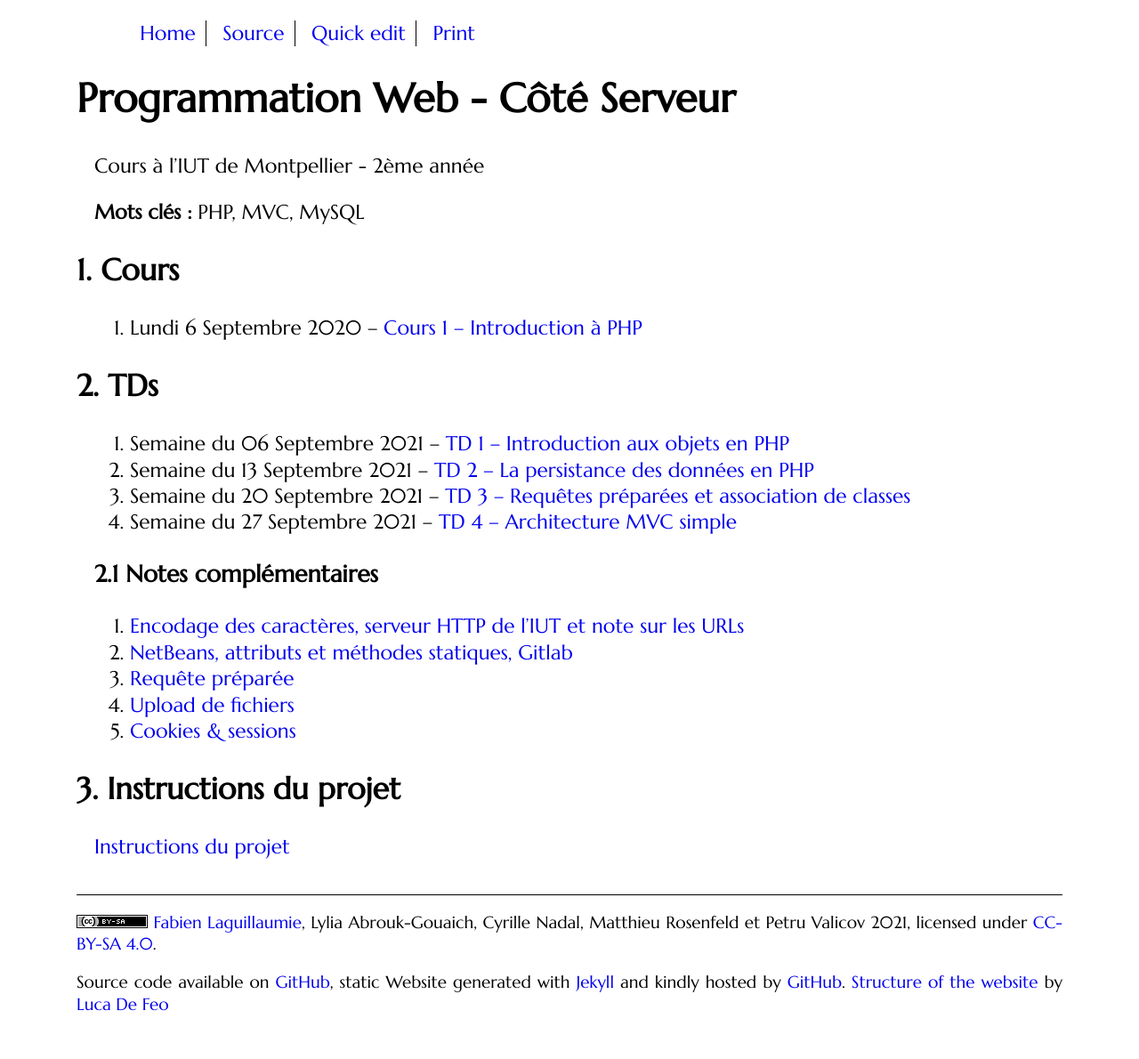
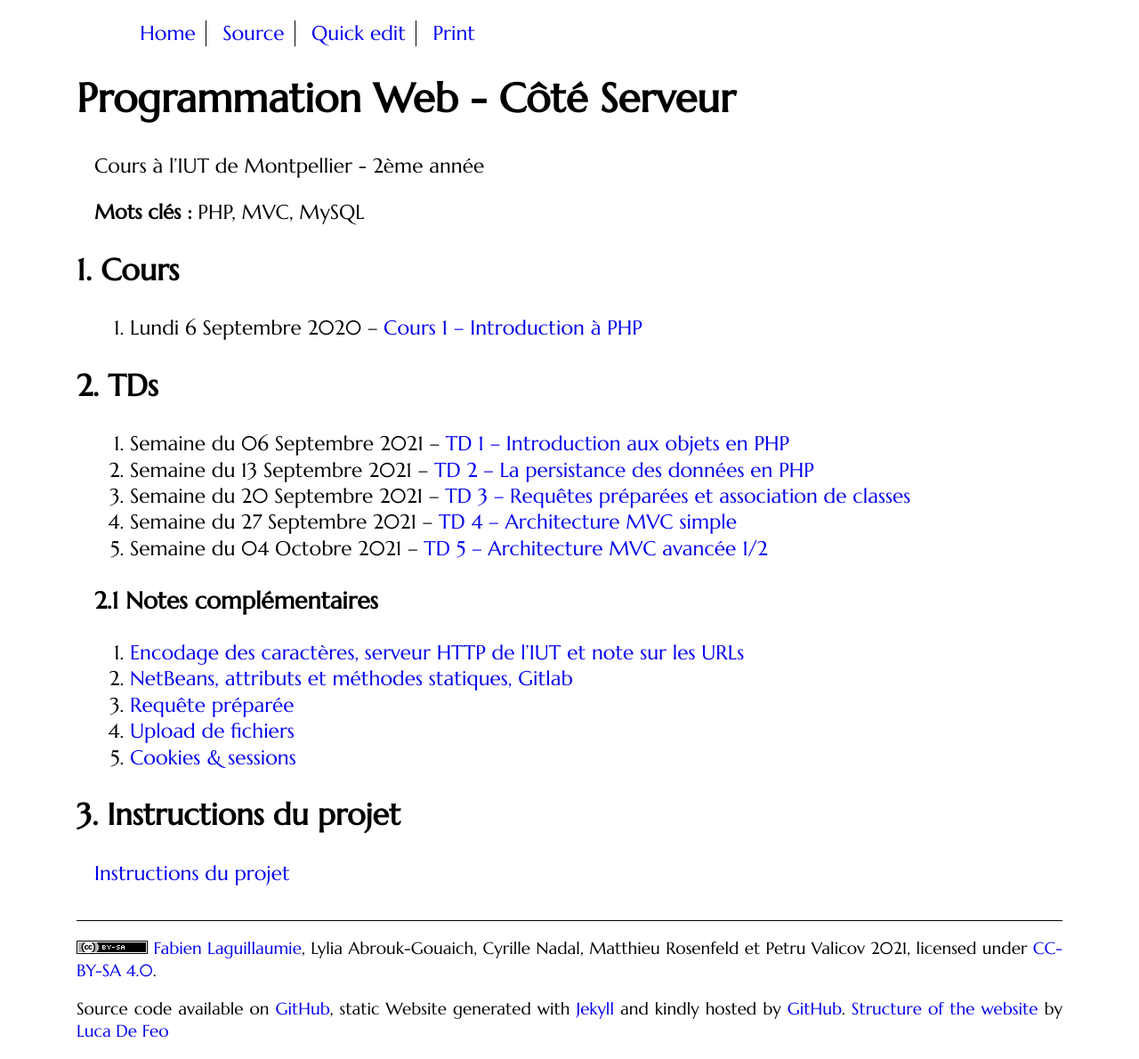
Before and after one commit to romainlebreton/R3.01-DeveloppementWeb, a Jekyll site: the page built from index.md, in a window 1280 px wide. Shown: the whole page at 89% size. Built offline with Jekyll 4.4.1, drawn with Linux system fonts in a browser that asks for light colours; some web fonts are replaced; before the commit the page ends 1160 px from its top, so only the background shows below that.

Commit message:
nouveau TD

```diff
--- a/index.md
+++ b/index.md
@@ -24,7 +24,7 @@ Cours à l'IUT de Montpellier - 2ème année
 <!-- <\!-- ([English version](tutorials/tutorial3-en.html)) -\-> -->
 1. Semaine du 27 Septembre 2021 --  [TD 4 -- Architecture MVC simple](tutorials/tutorial4.html)
 <!-- <\!-- ([English version](tutorials/tutorial4-en.html)) -\-> -->
-<!-- 1. Semaine du 04 Octobre 2021 -- [TD 5 -- Architecture MVC avancée 1/2](tutorials/tutorial5.html)  -->
+1. Semaine du 04 Octobre 2021 -- [TD 5 -- Architecture MVC avancée 1/2](tutorials/tutorial5.html)
 <!-- <\!-- ([English version](tutorials/tutorial5-en.html)) -\-> -->
 <!-- 1. Semaine du 11 Octobre 2021 --  [TD 6 -- Architecture MVC avancée 2/2](tutorials/tutorial6.html)  -->
 <!-- <\!-- ([English version](tutorials/tutorial6-en.html)) -\-> -->
```
